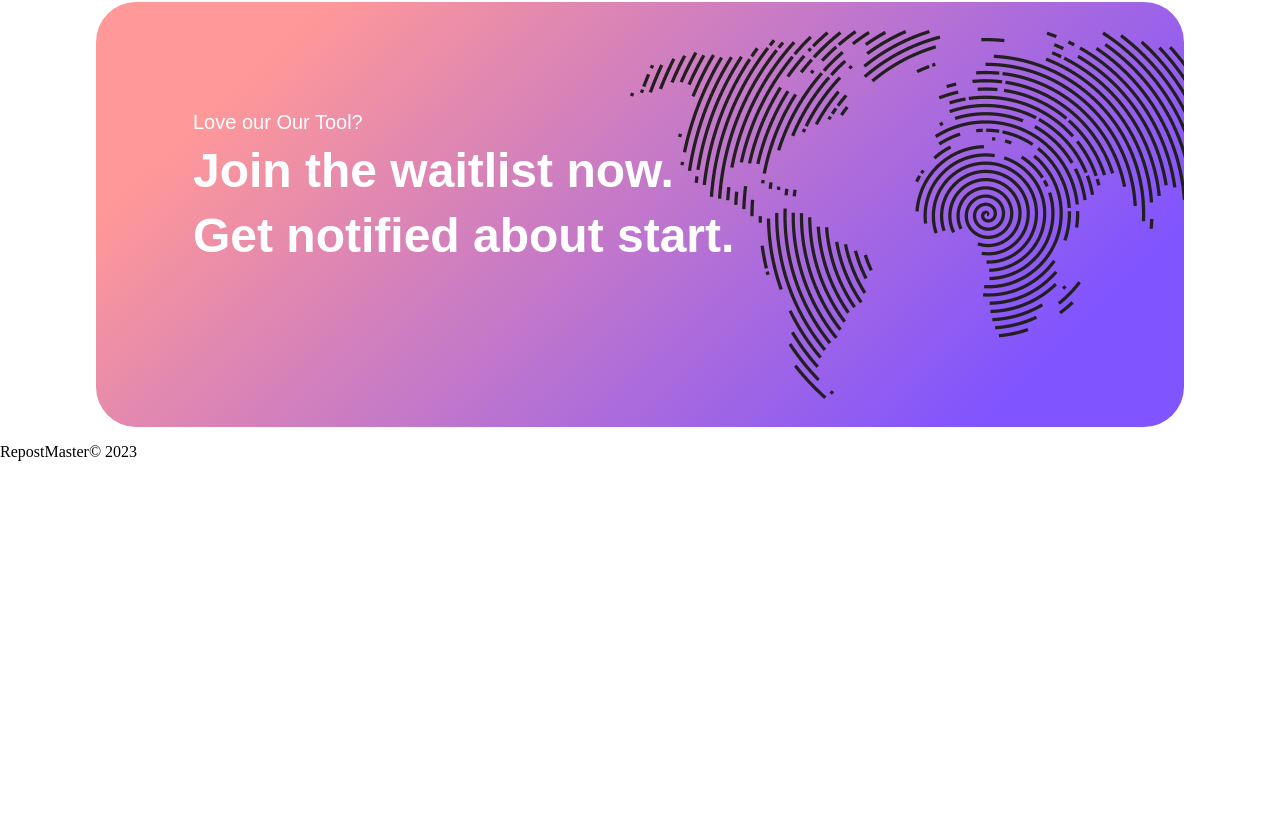
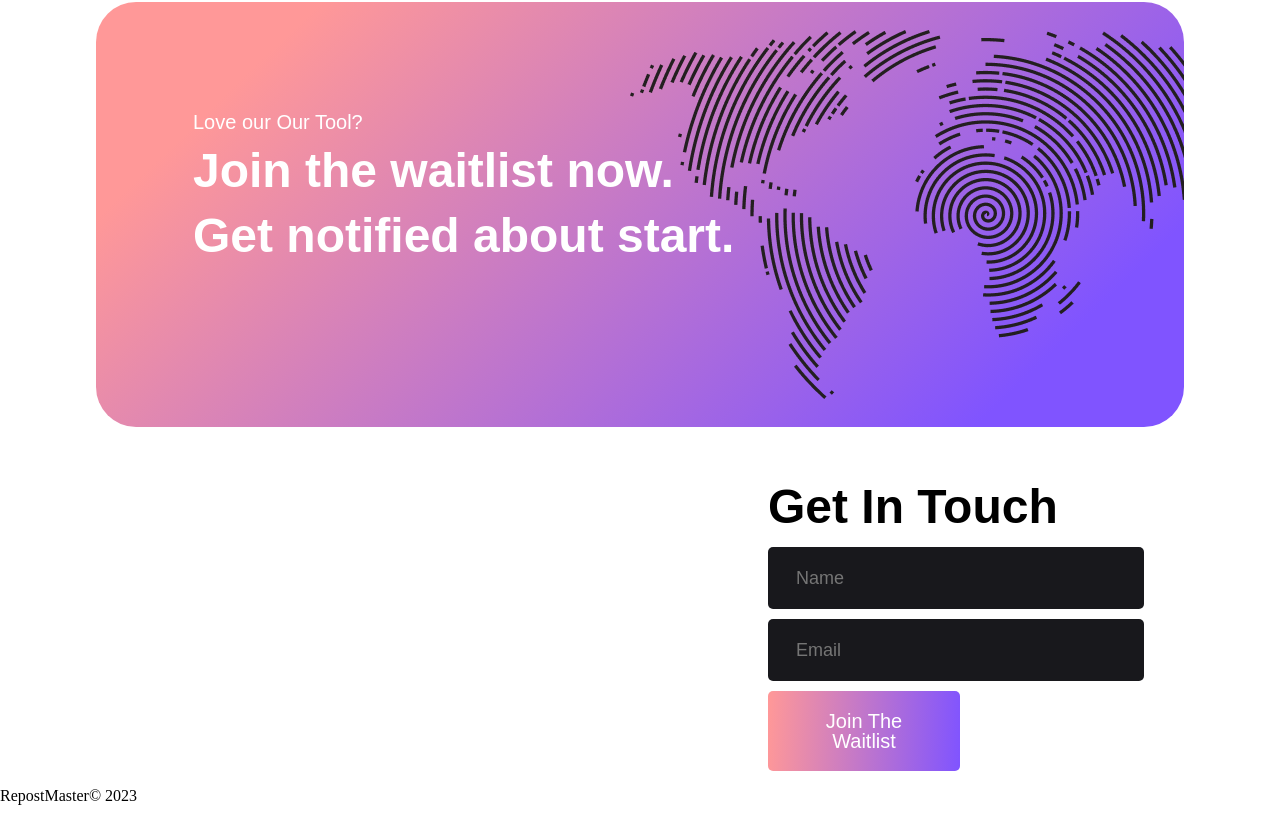
Before and after one commit to Raamdeluxe/repostmaster, a React (Create React App) app in the folder client/: page / in a window 1280 px wide. Shown: the part 4249-5070 px from the top of the page. Before the commit the page ends 4726 px from the top, so only its background shows below. Built offline with nearby package versions, Linux system fonts and the light colour scheme.

Commit message:
style contactform

```diff
--- a/client/src/components/sections/ContactForm.js
+++ b/client/src/components/sections/ContactForm.js
@@ -5,21 +5,30 @@ export default function ContactForm() {
     <section className={Styles.contact__container}>
       <div className={Styles.contact__content}>
         <div className={Styles.contact__title}>
-          <h2>Grt In Touch</h2>
+          <h2>Get In Touch</h2>
         </div>
-        <div className={Styles.contact__form}>
-          <form>
-            <div className={Styles.contact__form__name}>
-              <input type="text" placeholder="Name" />
-            </div>
-            <div className={Styles.contact__form__email}>
-              <input type="text" placeholder="Email" />
-            </div>
-            <div className={Styles.contact__form__submit}>
-              <button>Join The Wait List</button>
-            </div>
-          </form>
-        </div>
+
+        <form className={Styles.contact__form}>
+          <div className={Styles.contact__form__element}>
+            <input
+              type="text"
+              placeholder="Name"
+              name="name"
+              autoComplete="off"
+            />
+          </div>
+          <div className={Styles.contact__form__element}>
+            <input
+              type="text"
+              placeholder="Email"
+              name="email"
+              autoComplete="off"
+            />
+          </div>
+          <div className={Styles.contact__form__submit}>
+            <button>Join The Waitlist</button>
+          </div>
+        </form>
       </div>
     </section>
   );
--- a/client/src/components/sections/ContactForm.module.css
+++ b/client/src/components/sections/ContactForm.module.css
@@ -0,0 +1,71 @@
+.contact__container {
+  width: 100%;
+  display: flex;
+  flex-direction: column;
+  align-items: end;
+}
+
+.contact__content {
+  margin-right: 15%;
+  display: flex;
+  flex-direction: column;
+  width: 25%;
+}
+
+.contact__title h2 {
+  color: black;
+  text-align: start;
+  font-family: "Poppins", sans-serif;
+  font-size: 48px;
+  font-style: normal;
+  font-weight: 600;
+  line-height: 80px;
+  margin-bottom: 0;
+}
+
+.contact__form {
+  display: flex;
+  flex-direction: column;
+  align-items: flex-start;
+  gap: 10px;
+  width: 100%;
+}
+
+.contact__form__element {
+  width: 100%;
+}
+
+.contact__form__element input {
+  width: 100%;
+  border-radius: 5px;
+  background-color: #18181c;
+  padding: 12px 28px;
+  font-family: "Poppins", sans-serif;
+  font-size: 18px;
+  font-style: normal;
+  font-weight: 500;
+  line-height: 38px;
+  color: #9e9e9e;
+  border: none;
+}
+
+.contact__form__submit {
+  width: 60%;
+}
+
+.contact__form__submit button {
+  border-radius: 5px;
+  background: var(
+    --Main-Color,
+    linear-gradient(93deg, #ff9898 0.48%, #8054ff 100%)
+  );
+  padding: 20px 28px;
+  width: 100%;
+  border: none;
+  color: #fff;
+  font-family: "Poppins", sans-serif;
+  font-size: 20px;
+  font-style: normal;
+  font-weight: 400;
+  line-height: 20px;
+}
--- a/client/src/components/templates/HomepageTemplate.js
+++ b/client/src/components/templates/HomepageTemplate.js
@@ -6,6 +6,7 @@ import Testimonials from "../sections/Testimonials";
 import Announcement from "../sections/Announcement";
 import Pricing from "../sections/Pricing";
 import Waitlist from "../sections/Waitlist";
+import ContactForm from "../sections/ContactForm";
 import Footer from "../sections/Footer";
 
 export default function HomepageTemplate() {
@@ -18,6 +19,7 @@ export default function HomepageTemplate() {
       <Announcement />
       <Pricing />
       <Waitlist />
+      <ContactForm />
       <Footer />
     </div>
   );
```
